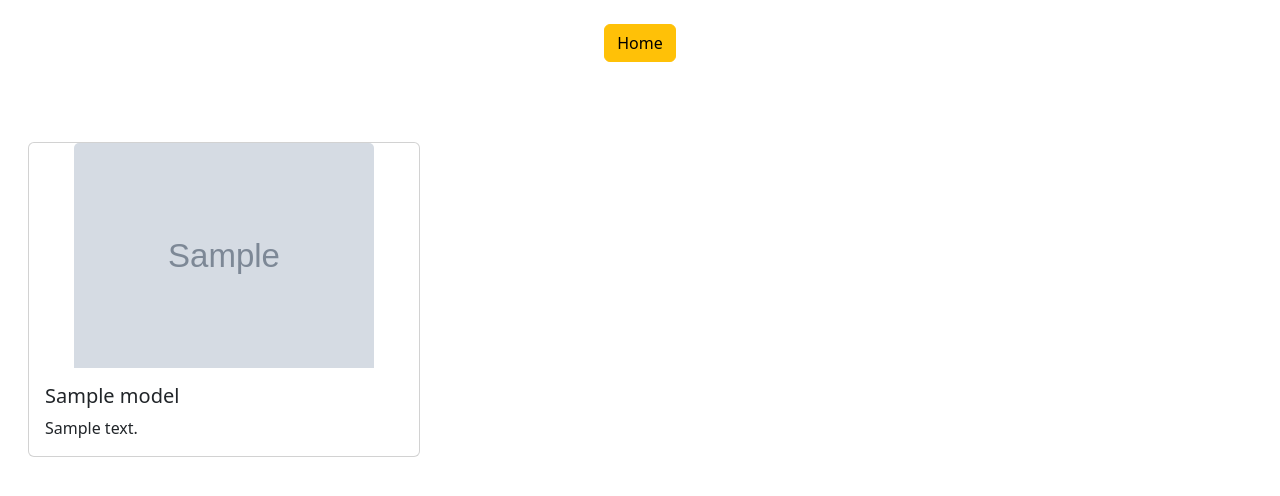
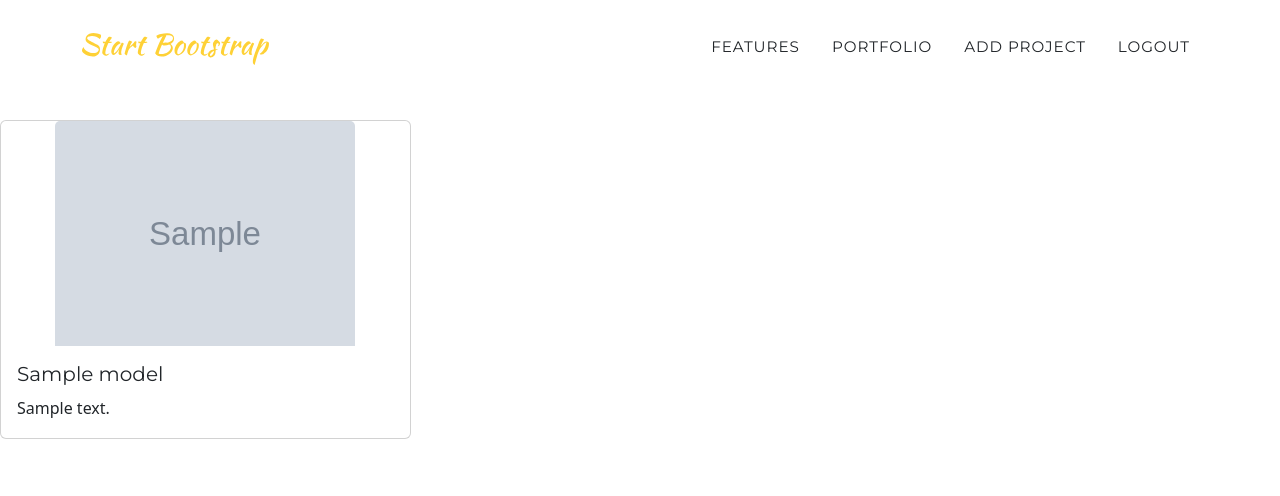
Before and after one commit to tineodev/django_portafolio_railways, a Django app: page /main_page/ in a window 1280 px wide. Shown: the top 496 px of the page. Run offline with Django 4.2, Linux system fonts and the light colour scheme; a user stored in the database is signed in; tables that the repository leaves empty hold one stand-in row (values such as "Sample post"); grey boxes marked "Sample" are stand-in pictures; some libraries are stand-ins or nearby versions.

Commit message:
Change HTML

```diff
--- a/portfolio/templates/portfolio/layout/layout.html
+++ b/portfolio/templates/portfolio/layout/layout.html
@@ -6,10 +6,16 @@
   <meta http-equiv="X-UA-Compatible" content="IE=edge">
   <meta name="viewport" content="width=device-width, initial-scale=1.0">
   <title>{% block label_page %}{% endblock label_page %}</title>
+  <link rel="stylesheet" href="{% static 'css/style.css' %}">
+  <link rel="icon" type="image/x-icon" href="{% static 'favicon.ico' %}" />
+  <script src="https://use.fontawesome.com/releases/v5.15.3/js/all.js" crossorigin="anonymous"></script>
+  <link href="https://fonts.googleapis.com/css?family=Montserrat:400,700" rel="stylesheet" type="text/css" />
+  <link href="https://fonts.googleapis.com/css?family=Roboto+Slab:400,100,300,700" rel="stylesheet" type="text/css" />
+  <link href="{% static 'css/styles.css' %}" rel="stylesheet" />
   {% block style %}{% endblock style %}
-  <link rel="stylesheet" href="{% static 'css/style.css' %}">
 </head>
 <body>
+
   {% block body %}{% endblock body %}
 </body>
 </html>
--- a/portfolio/templates/portfolio/main.html
+++ b/portfolio/templates/portfolio/main.html
@@ -1,5 +1,5 @@
 {% extends 'portfolio/layout/layout.html' %}
-
+{% load static %}
 
 {% block label_page %}List{% endblock label_page %}
 
@@ -11,17 +11,30 @@
 
 
 {% block body %}
-<section class="py-3 text-center container p-0">
-  <div class="col-lg-6 col-md-8 mx-auto">
-    <p>
-      <a href="{% url 'index'%}" class="btn btn-warning my-2">Home</a>
-    </p>
-</div>
-</section>
+<nav class="navbar navbar-expand-lg navbar-dark fixed-top bar_layout" id="mainNav">
+  <div class="container">
+      <a class="navbar-brand" href="{% url 'index' %}"><img src="{% static 'img/navbar-logo.svg'%}" alt="..." /></a>
+      <button class="navbar-toggler" type="button" data-bs-toggle="collapse" data-bs-target="#navbarResponsive" aria-controls="navbarResponsive" aria-expanded="false" aria-label="Toggle navigation">
+          Menu
+          <i class="fas fa-bars ms-1"></i>
+      </button>
+      <div class="collapse navbar-collapse" id="navbarResponsive">
+          <ul class="navbar-nav text-uppercase ms-auto py-4 py-lg-0 text-dark">
+              <li class="nav-item"><a class="nav-link text-dark" href="http://127.0.0.1:8000/#features">Features</a></li>
+              <li class="nav-item"><a class="nav-link text-dark" href="{% url 'main' %}">Portfolio</a></li>
+              <li class="nav-item"><a class="nav-link text-dark" href="{% url 'create_project' %}">Add project</a></li>
+              {% if request.user.is_authenticated %}
+                <li class="nav-item"><a class="nav-link text-dark" href="{% url 'logout' %}">Logout</a></li>
+              {% else %}
+                <li class="nav-item"><a class="nav-link text-dark" href="{% url 'register' %}">Sign Up</a></li>
+                <li class="nav-item"><a class="nav-link text-dark" href="{% url 'login' %}"><strong>Log In</strong></a></li>
+              {% endif %}
+          </ul>
+      </div>
+  </div>
+</nav>
 
-
-<div class="row row-cols-1 row-cols-md-3 g-4 m-3">
-
+<div class="row row-cols-1 row-cols-md-3 g-4 mt-5 body_main pt-5">
   {% for i in lista%}
   <div class="col">
     <div class="card">
--- a/portfolio/templates/registration/login.html
+++ b/portfolio/templates/registration/login.html
@@ -10,8 +10,7 @@
 
 
 {% block body %}
-<body>
-  <section class="vh-100 gradient-custom">
+  <section class="gradient-custom" style="padding:0">
     <div class="container py-5 h-100">
       <div class="row d-flex justify-content-center align-items-center h-100">
         <div class="col-12 col-md-8 col-lg-6 col-xl-5">
@@ -50,5 +49,4 @@
       </div>
     </div>
   </section>
-</body>
 {% endblock body %}
--- a/zproject/settings.py
+++ b/zproject/settings.py
@@ -125,5 +125,5 @@ DEFAULT_AUTO_FIELD = 'django.db.models.BigAutoField'
 
 
 # Sessions
-LOGIN_URL = 'login'
+LOGIN_URL = 'index'
 LOGIN_REDIRECT_URL = 'main'
```
Also changed, not shown: portfolio/templates/portfolio/index.html (deleted, +0 -15 lines), portfolio/templates/portfolio/index2.html (+12 -17 lines).
